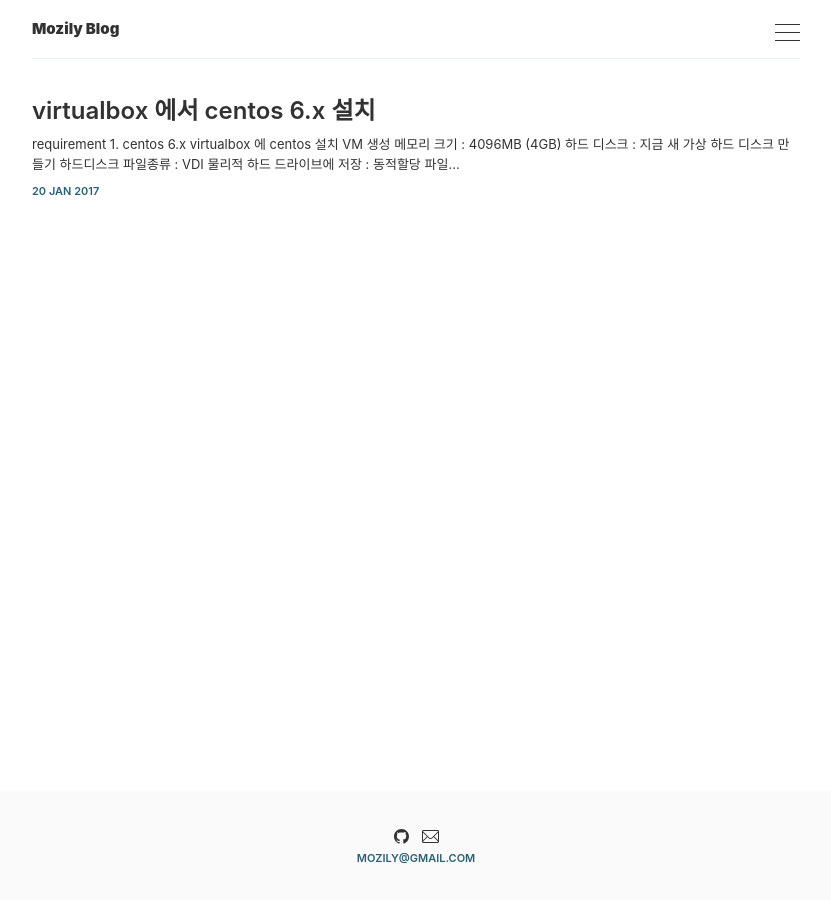
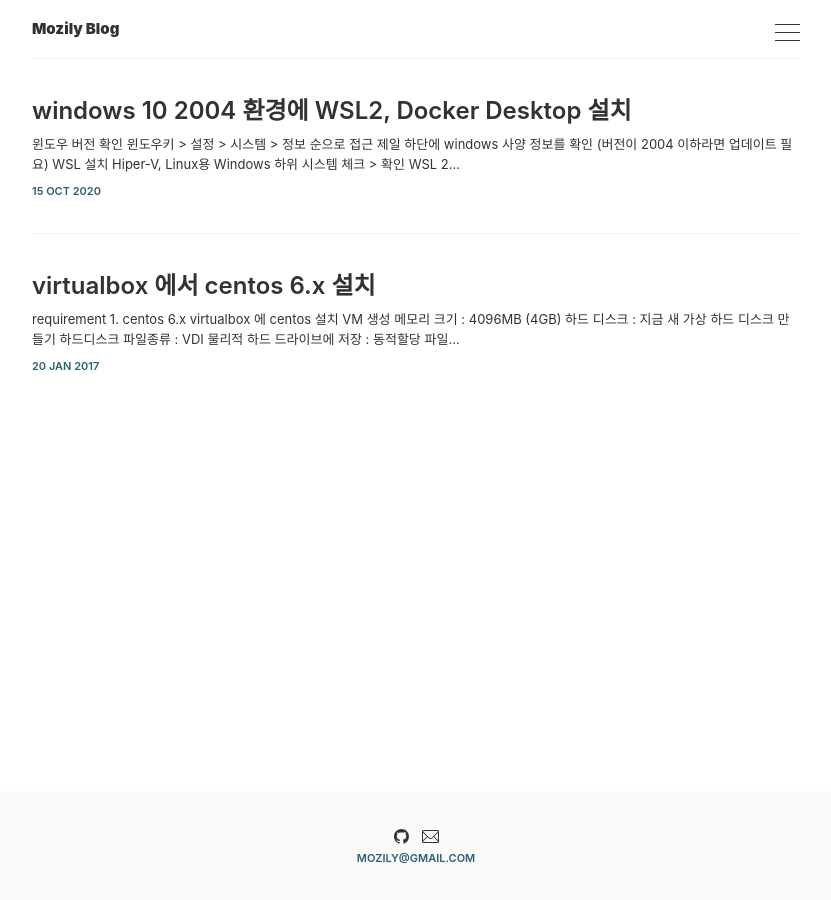
Before and after one commit to mozily/mozily.github.io, a Jekyll site: the page built from index.html, in a window 1280 px wide. Shown: the whole page, without its empty margins (224-1055 px from the left). Built offline with Jekyll 4.4.1, drawn with Linux system fonts in a browser that asks for light colours; the list of posts is cut into pages by our own code.

Commit message:
- windows 10 2004 환경에 WSL2, Docker Desktop 설치 포스트 업데이트

```diff
--- /dev/null
+++ b/_posts/2020-10-15-wsl2-docker-desktop-install.md
@@ -0,0 +1,69 @@
+---
+layout: post
+comments: true
+title: windows 10 2004 환경에 WSL2, Docker Desktop 설치
+tags: [linux, wsl2, docker]
+---
+
+### 윈도우 버전 확인
+
+<img src='https://drive.google.com/uc?export=download&id=182NzrhGFSpTJERth6nkkyrhgqmf66qa6' alt='윈도우 사양'>
+
+> 윈도우키 > 설정 > 시스템 > 정보 순으로 접근
+> 제일 하단에 windows 사양 정보를 확인 (버전이 2004 이하라면 업데이트 필요)
+
+### WSL 설치
+
+<img src='https://drive.google.com/uc?export=download&id=1Cqu3v_ZefvHmr_ea5lZnyhnlehbA8LJG' alt='hiper-v 설정'>
+
+> Hiper-V, Linux용 Windows 하위 시스템 체크 > 확인
+
+### WSL 2 Linux 커널 업데이트
+
+[WSL 2 Linux 커널 업데이트 패키지 다운로드](https://docs.microsoft.com/ko-kr/windows/wsl/wsl2-kernel)
+
+<img src='https://drive.google.com/uc?export=download&id=1C26A4kDt4oh5yVGEl22KE6Aues290MQL' alt='wsl2 linux kernel update'>
+
+<img src='https://drive.google.com/uc?export=download&id=1V3X1h4bAd8ksSZOylR36HIa8q_Xk6HRX' alt='wsl2 linux kernel install'>
+
+> "this update only applies to machines with the windows subsystem for linux"
+> 라는 팝업이 출력 된다면 기존에 설치된 프로그램이 있는지 확인 후 해당 프로그램 삭제 하고 다시 설치
+
+### 윈도우의 WSL 기본 버전을 2 로 변경
+
+윈도우 + R 로 명령줄을 실행하고 cmd 입력
+
+wsl --set-default-version 2 입력
+
+WSL 2와의 주요 차이점에 대한 자세한 내용은 https://aka.ms/wls2 를 참조하세요.
+> 위처럼 메시지가 출력 된다면 정상적으로 wsl2 로 변경 되었다는 것 임
+
+WSL 2에 커널 구성 요소 업데이트가 필요합니다. 자세한 내용은 https://aka.ms/wsl2kerner을 참조 하십시오.
+> 위처럼 메시지가 출력 된다면 wsl2-kernel 을 설치 하지 않아서 발생하는 에러 임
+
+### Ubuntu 20.04 LTS 설치
+
+<img src='https://drive.google.com/uc?export=download&id=1V1MOFgoSdGHHoXg5IaeqQ3j0Rg2kZnDq' alt='ubuntu 20.04 lts'>
+
+> 윈도우키 > microsoft store 클릭 > ubuntu 검색 > ubuntu 20.04 lts 클릭후 설치
+> ubuntu 를 실행하고 최초 계정, 패스워드를 입력하면 완료
+
+### docker desktop for windows 설치
+
+[docker desktop for windows 다운로드](https://hub.docker.com/editions/community/docker-ce-desktop-window)
+> 위의 사이트에 접속해서 stable 버전 다운로드
+> (edge 버전은 간혹 오작동을 하는 경우가 있음)
+
+Configuration
+> Enable WSL 2 Windows Features : 체크
+> Add shortcut to desktop : 체크
+
+Docker Desktop 설정
+
+<img src='https://drive.google.com/uc?export=download&id=1fHfi3YnncJG9SIV2T_qg6BNP0zyt_Cm3' alt='docker settings general'>
+
+<img src='https://drive.google.com/uc?export=download&id=1ecFUa8kb-ZZI6qBKPJVdGxcPCsDFVxIy' alt='docker settings resources'>
+
+> ubuntu 실행
+> docker version 입력
+> docker 정보가 제대로 출력 되는지 체크
```
Also changed, not shown: _posts/2017-01-20-centos6.7-install-from-virtualbox.md (line endings or trailing spaces).
